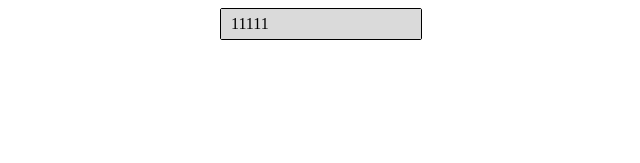
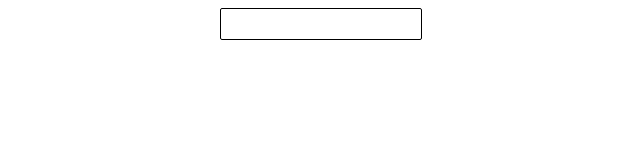
Before and after one commit to kkovalev/Select.css, a plain HTML site: page index.html in a window 1280 px wide. Shown: the whole page, without its empty margins (319-959 px from the left). Drawn offline with Linux system fonts and the light colour scheme.

Commit message:
class.js

```diff
--- a/index.html
+++ b/index.html
@@ -1,27 +1,13 @@
 <link rel="stylesheet" href="style.css">
+<script src="select.js"></script>
 
-<div class="dropdown" id="dropdown">
-    <input type="text">
-    <div class="options">
-        <label>
-            <input type="radio" name="r" checked>
-            <div class="value">11111</div>
-        </label>
-        <label>
-            <input type="radio" name="r">
-            <div class="value">2222</div>
-        </label>
-        <label>
-            <input type="radio" name="r">
-            <div class="value">33333</div>
-        </label>
-        <label>
-            <input type="radio" name="r">
-            <div class="value">44444</div>
-        </label>
-        <label>
-            <input type="radio" name="r">
-            <div class="value">5555</div>
-        </label>
-    </div>
-</div>
+<input type="text" id="text">
+
+<script>
+    const mySelect = new Select('text');
+    mySelect.setList([
+        '1111',
+        '22222',
+        '33333'
+    ]);
+</script>
--- /dev/null
+++ b/select.js
@@ -0,0 +1,38 @@
+class Select{
+    constructor(id){
+        let replacement = document.querySelector(`#${id}`);
+
+        let dropDown = document.createElement('div');
+        dropDown.id = 'dropdown';
+
+        let mainInput = document.createElement('input');
+        mainInput.type = 'text';
+
+        let options = document.createElement('div');
+        options.className = 'options';
+
+        dropDown.appendChild(mainInput);
+        dropDown.appendChild(options);
+        this.dropDown = dropDown;
+        this.options = options;
+
+        replacement.parentNode.replaceChild(dropDown, replacement);
+        return this;
+    }
+
+    setList(arr){
+        this.options
+            .innerHTML = arr.map(item => {
+                return `
+                    <label>
+                        <input type="radio" name="r">
+                        <div class="value">${item}</div>
+                    </label>
+                `;
+            }).join('');
+    }
+
+    get value(){
+        return this.options.querySelector(':checked + .value').innerText;
+    }
+}
```
